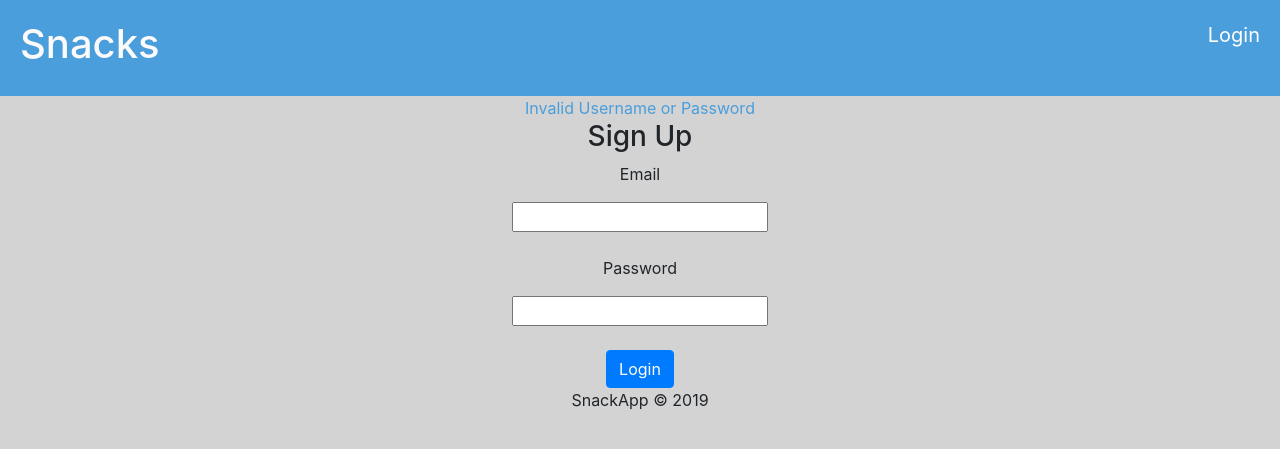
After one commit to jod35/snacks, a Flask app: page /login in a window 1280 px wide. The commit adds this page. Shown: the top 449 px of the page. Run offline with Flask 2, Linux system fonts and the light colour scheme; data comes from the database, SQL or seed files in the repository; some libraries are stand-ins or nearby versions.

Commit message:
created the logins

```diff
--- a/snack/routes.py
+++ b/snack/routes.py
@@ -2,7 +2,7 @@ from snack import app,db
 from flask import render_template,redirect,request,url_for,flash
 from snack.models import User
 from flask_bcrypt import Bcrypt
-
+from flask_login import login_user,logout_user,current_user
 
 bcrypt=Bcrypt(app)
 
@@ -30,3 +30,26 @@ def sign_up():
         flash('Account for %s created successfully'%name)
         return redirect('/signup')
     return render_template('sign.html')
+
+@app.route('/login',methods=['GET', 'POST'])
+def Login():
+    email=request.form.get('email')
+    password=request.form.get('password')
+
+    user=User.query.filter_by(email=email).first()
+
+    if not user:
+        flash('Invalid Username or Password')
+    if user and bcrypt.check_password_hash(user.password,password):
+        login_user(user)
+        return redirect('/')
+    return render_template('login.html')
+
+@app.route('/logout', methods=['GET', 'POST'])
+def logout():
+    logout_user()
+    return redirect('/')
+
+@app.route('/addsnacks')
+def current_snacks():
+    return render_template('snacks.html')
--- a/snack/static/main.css
+++ b/snack/static/main.css
@@ -18,3 +18,6 @@ body {
 .flash{
   color: #499edb;
 }
+.welcome{
+  padding:100px;
+}
--- a/snack/templates/layout.html
+++ b/snack/templates/layout.html
@@ -18,7 +18,12 @@
     <header>
       <div class="main-header">
         <h1>Snacks</h1>
-        <a href="">Login</a>
+        {% if current_user.is_authenticated %}
+            <a href="/logout">Log Out</a>
+        {%else%}
+            <a href="/login">Login</a>
+        {% endif %}
+
       </div>
     </header>
     {% block body %}
--- /dev/null
+++ b/snack/templates/login.html
@@ -0,0 +1,31 @@
+{% extends 'layout.html' %}
+{% block body %}
+    {%with messages = get_flashed_messages()%}
+       {% if messages %}
+       {% for message in messages %}
+          <center>
+            <div class="flash">
+              {{message}}
+            </div>
+          </center>
+       {% endfor %}
+       {% endif %}
+    {%endwith%}
+    <center>
+      <h3>Sign Up </h3>
+      <form action="/login" method="post">
+        <p>Email</p>
+        <input type="text" name="email" id="" class="form control">
+        <br>
+        <br>
+
+        <p>Password</p>
+        <input type="password" name="password" id="" class="form control">
+
+        <br>
+        <br>
+        <input type="submit" value="Login" class="btn btn-primary">
+      </form>
+
+    </center>
+{% endblock %}
```
Also changed, not shown: snack/templates/index.html (+9 -2 lines), snack/templates/snacks.html (added).
